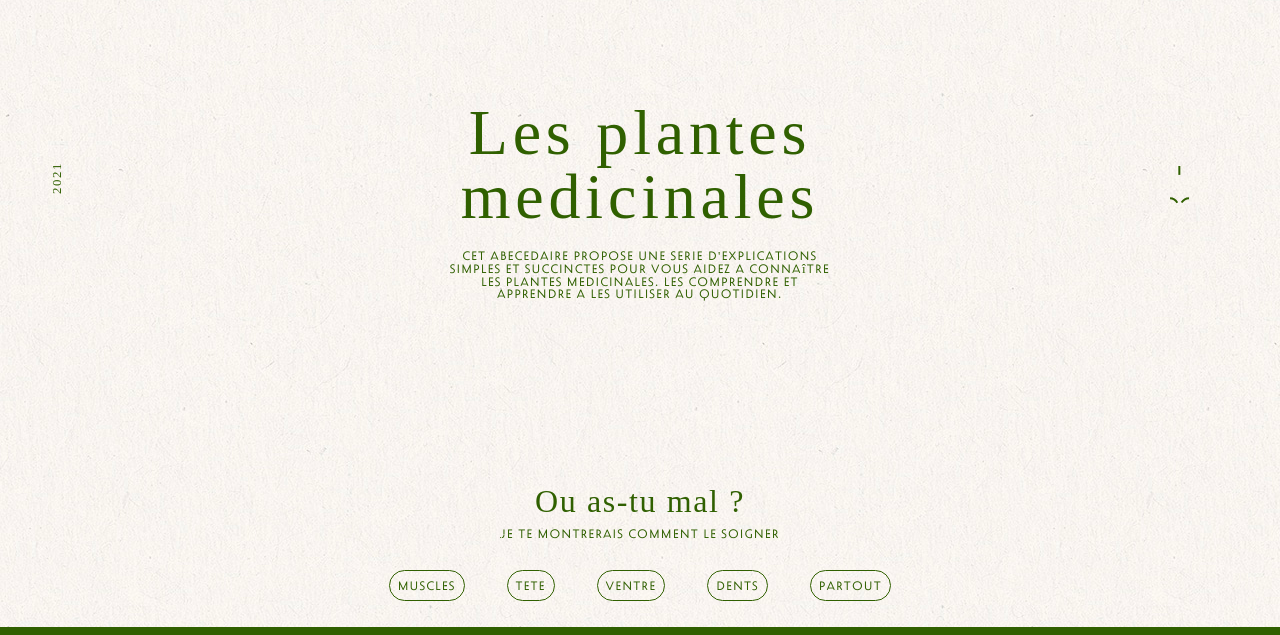
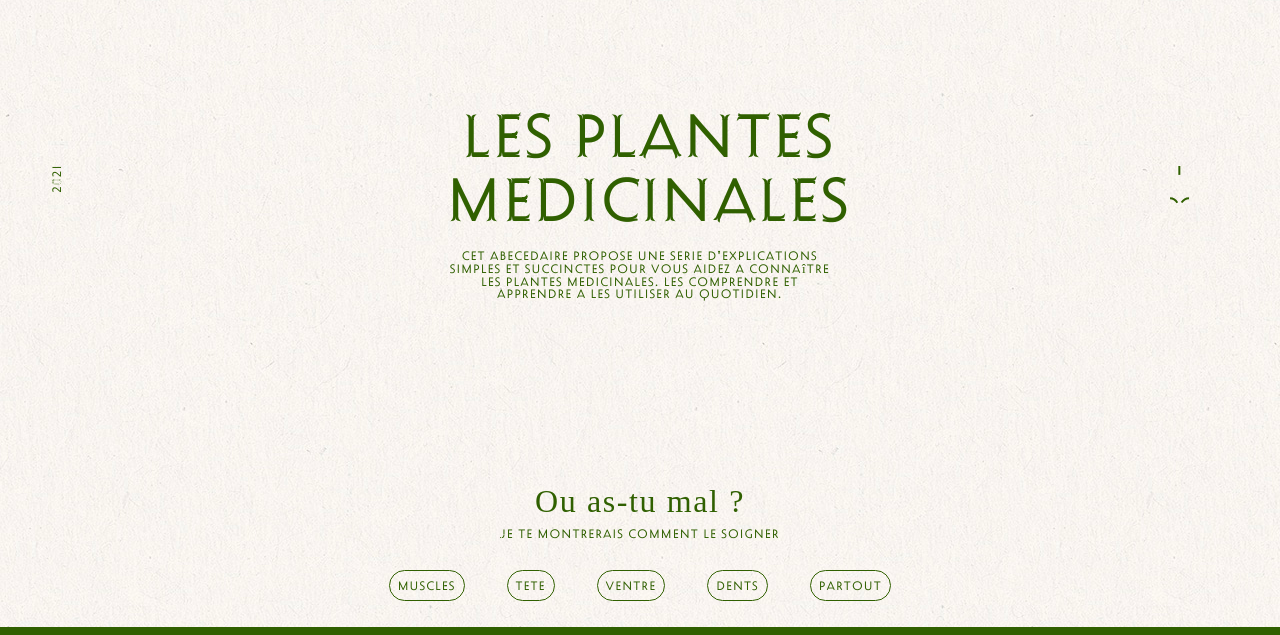
Before and after one commit to Candredesign/M1_wd_css, a plain HTML site: page index.html in a window 1280 px wide. Shown: the part 163-798 px from the top of the page. Drawn offline with Linux system fonts and the light colour scheme.

Commit message:
menu lien + typo
Création du lien pour retourner vers l'accueil et ajout typo decovar qui marche

```diff
--- a/css/master.css
+++ b/css/master.css
@@ -2,11 +2,17 @@ html{
 	scroll-behavior: smooth;
 }
 
-@font-face {
+/* @font-face {
   font-family: "decovar";
   font-style: normal;
   font-weight: 400;
   src: url("font/DecovarAlpha-VF.subset.ttf");
+} */
+
+@font-face {
+  font-family: 'Decovar';
+  src: url('font/DecovarAlpha-VF.ttf') format('woff2 supports variations'),
+       url('font/DecovarAlpha-VF.ttf') format('woff2-variations');
 }
 
 :root{
@@ -263,11 +269,26 @@ h1.titre:hover {
 /* Début Animation svg fleche */
 
 h1{
-  font-family: "Decovar Alpha";
+  font-family: "Decovar";
   font-size: 4rem;
   letter-spacing: .3rem;
-  font-weight: 100;
   color: var(--main-color);
+	font-variation-settings:
+    "BLDA" 0,
+    "BLDB" 0,
+    "TRMD" 0,
+    "TRMC" 0,
+    "SKLD" 0,
+    "TRML" 0,
+    "SKLA" 0,
+    "TRMF" 0,
+    "TRMK" 0,
+    "WMX2" 0,
+    "TRMB" 0,
+    "TRMA" 0,
+    "SKLB" 0,
+    "TRMG" 0,
+    "TRME" 1000;
 }
 
 
--- a/index.html
+++ b/index.html
@@ -1,5 +1,5 @@
 <!DOCTYPE html>
-<html lang="en" dir="ltr">
+<html lang="fr" dir="ltr">
   <head>
     <meta charset="utf-8">
     <title>Les plantes médicinales</title>
@@ -9,9 +9,9 @@
   </head>
   <body>
 
+<!--Début header-->
+
 <header>
-
-
 
   <div class="logo">
     <svg xmlns="http://www.w3.org/2000/svg" width="26.829" height="39.859" viewBox="0 0 26.829 39.859">
@@ -71,8 +71,12 @@
   </div>
 </header>
 
+<!--Fin header-->
 
-  <section id="titre">
+
+<!--Début section centrale titre-->
+
+<section id="titre">
     <div class="date">
       <p>2021</p>
     </div>
@@ -92,9 +96,11 @@
       <path id="Tracé_3" data-name="Tracé 3" d="M2318.788,697s-9.6.306-9.661,12.224" transform="translate(-478.27 -17.87)" fill="none" stroke="#3d5f18" stroke-width="2"/>
     </g>
   </svg>
+</div>
 
 </section>
 
+<!--Fin section centrale titre-->
 
   <section id="categories">
 
```
Also changed, not shown: a.html (+1 -1 lines).
